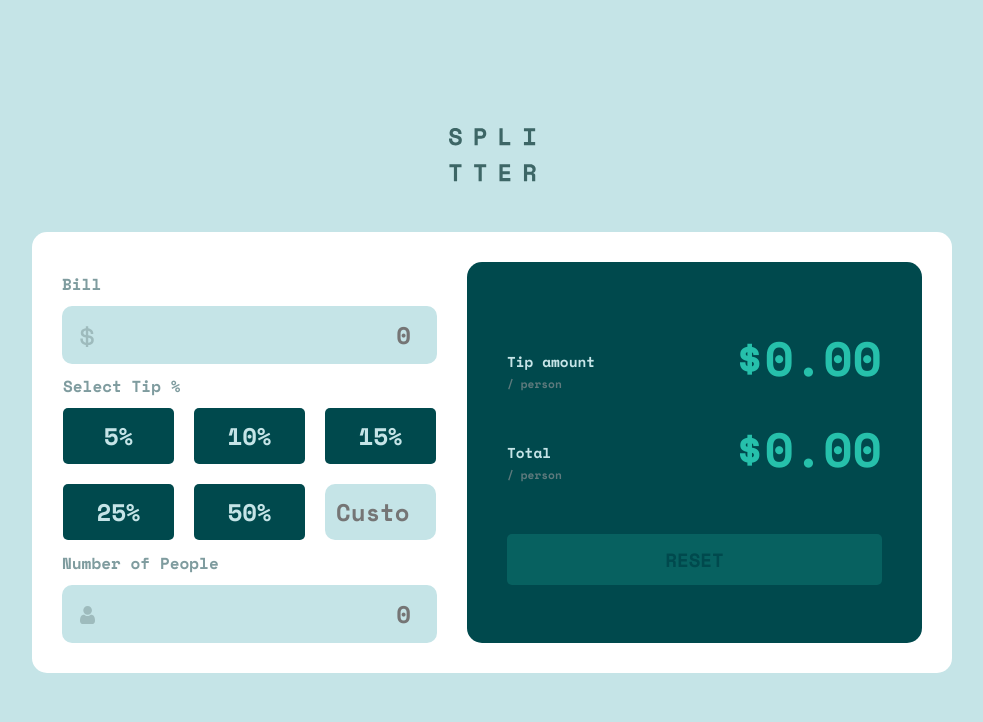
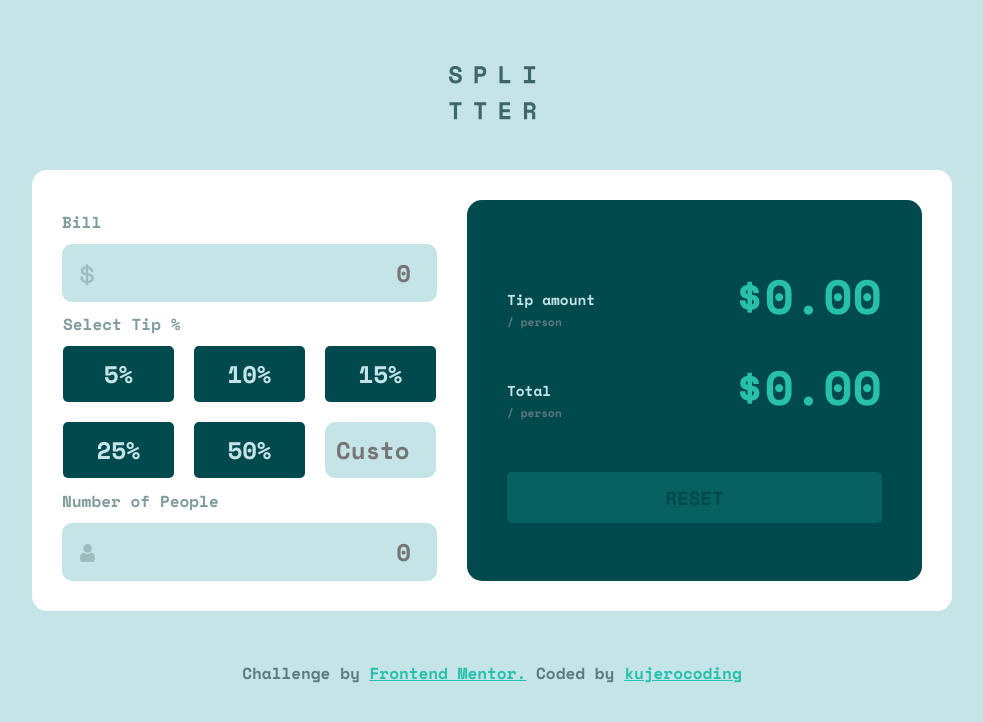
Before and after one commit to kujerocoding/tip-calculator-app, a React (Vite) app: page / in a window 1280 px wide. Shown: the top 722 px of the page, without its empty margins (148-1131 px from the left). Built offline with nearby package versions, Linux system fonts and the light colour scheme.

Commit message:
add attribution and style it

```diff
--- a/src/App.css
+++ b/src/App.css
@@ -201,6 +201,16 @@
     opacity: .2;
 }
 
+.attribution{
+    font-size: 1rem;
+    margin-block: 50px;
+    color: var(--DARKGRAYISHCYAN);
+}
+
+.attribution > a{
+    color: var(--STRONGCYAN);
+}
+
 @media(min-width: 50em){
     .app--container{
         display: flex;
--- a/src/App.jsx
+++ b/src/App.jsx
@@ -63,6 +63,9 @@
             tipPercentage={formData.tipPercentage}
             tipTotalPerson={result.tipTotalPerson}
             />
+      <div className='attribution'>
+            Challenge by <a href="https://www.frontendmentor.io/challenges" target="_blank">Frontend Mentor.</a> Coded by <a href='https://github.com/kujerocoding' target="_blank">kujerocoding</a>
+      </div>
     </div>
   )
 }
```
